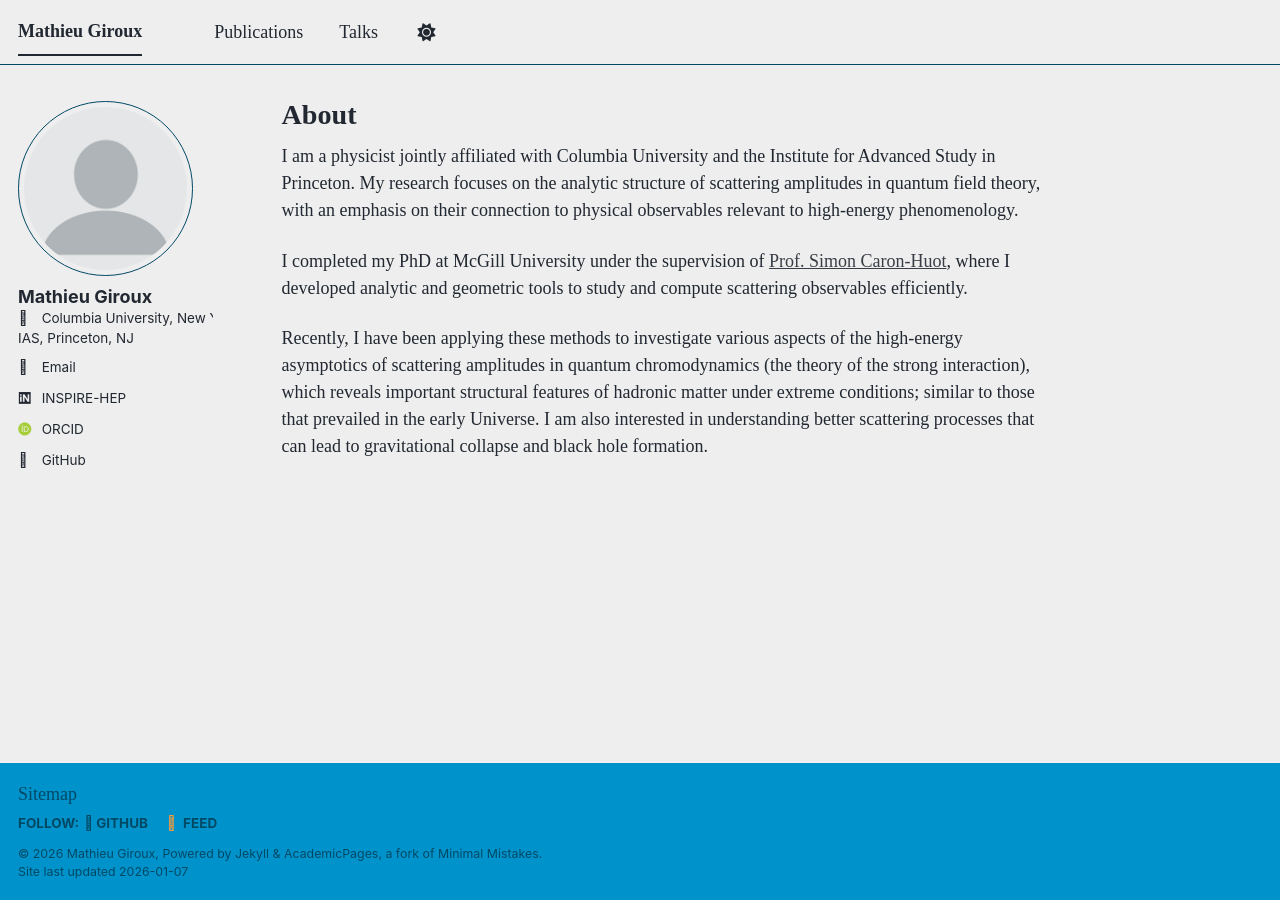
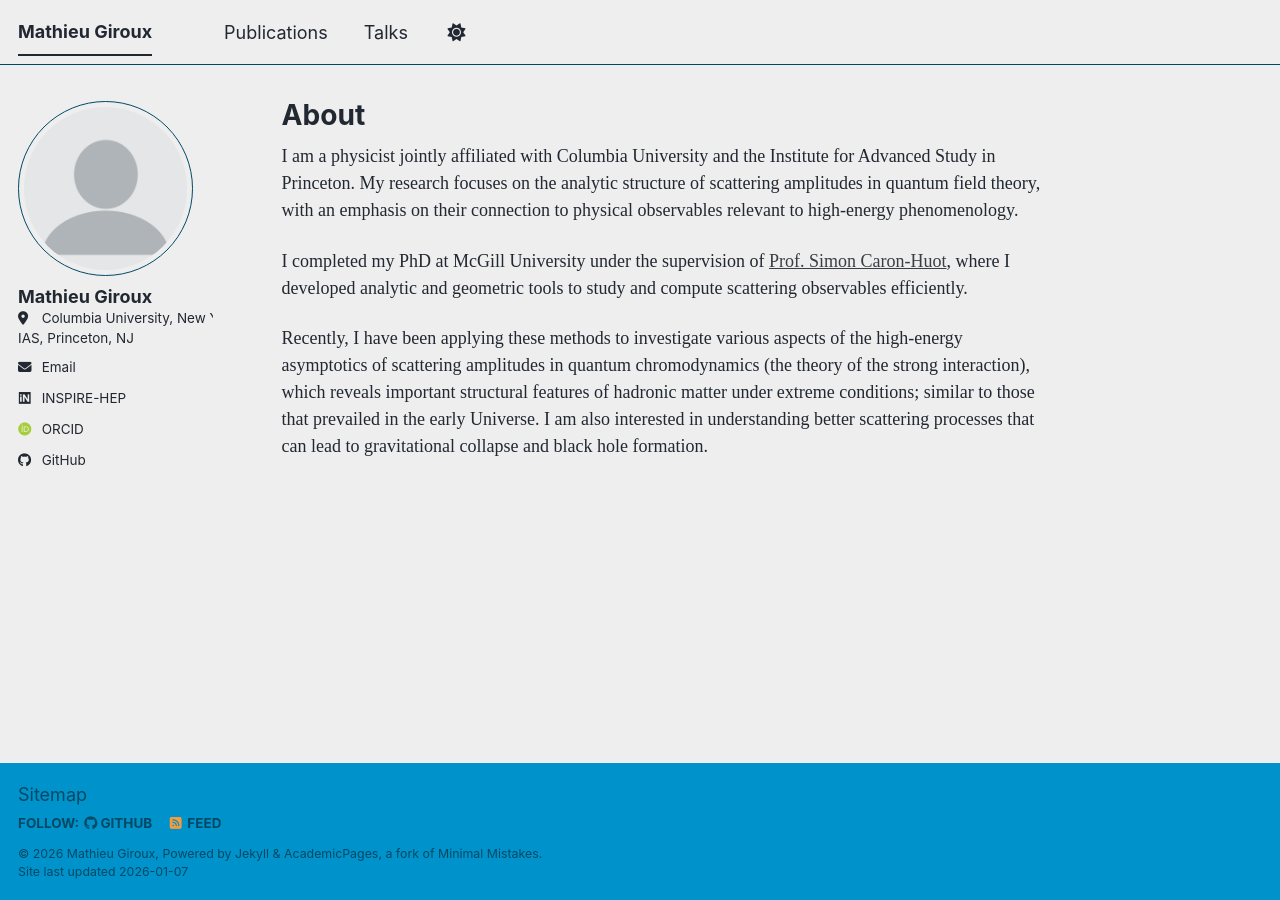
Before and after one commit to StrangeQuark007/StrangeQuark007.github.io, a Jekyll site: the page built from _pages/about.md, in a window 1280 px wide. Built offline with Jekyll 4.4.1, drawn with Linux system fonts in a browser that asks for light colours; some web fonts are replaced; a script bundle is joined from its source files by our own code; library files that are not in the unit come from our copies.

Commit message:
Update main.scss

```diff
--- a/assets/css/main.scss
+++ b/assets/css/main.scss
@@ -42,39 +42,11 @@
     "vendor/font-awesome/brands"
 ;
 
-/* ===============================
-   Typography: Times for text only
-   (do NOT affect icon fonts)
-   =============================== */
-
-body {
+/* Body text only (do not touch headings or icons) */
+.page__content p,
+.page__content li,
+.page__content blockquote,
+.page__content dd,
+.page__content dt {
   font-family: "Times New Roman", Times, serif;
 }
-
-/* Main content areas */
-.page__content,
-.archive,
-.archive__item,
-.archive__item-title,
-.page__title,
-.page__lead,
-.sidebar,
-.masthead__inner-wrap,
-.page__footer {
-  font-family: "Times New Roman", Times, serif;
-}
-
-/* Headings */
-.page__content h1, .page__content h2, .page__content h3,
-.page__content h4, .page__content h5, .page__content h6,
-.archive__item-title, .page__title {
-  font-family: "Times New Roman", Times, serif;
-  font-weight: 600;
-}
-
-/* IMPORTANT: keep icon fonts intact */
-.fa, .fas, .far, .fal, .fab,
-.ai, [class^="ai-"], [class*=" ai-"],
-.icon, .icon::before, .icon::after {
-  font-family: inherit; /* do nothing */
-}
```
